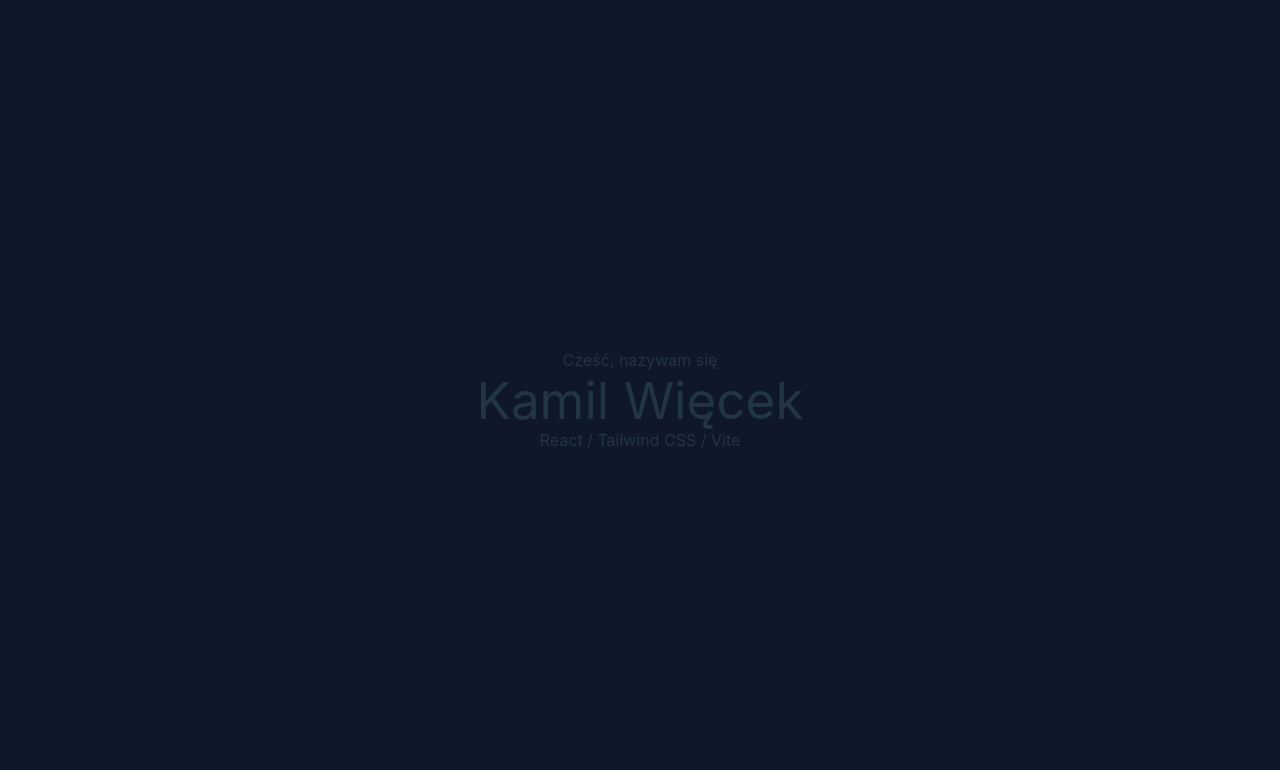
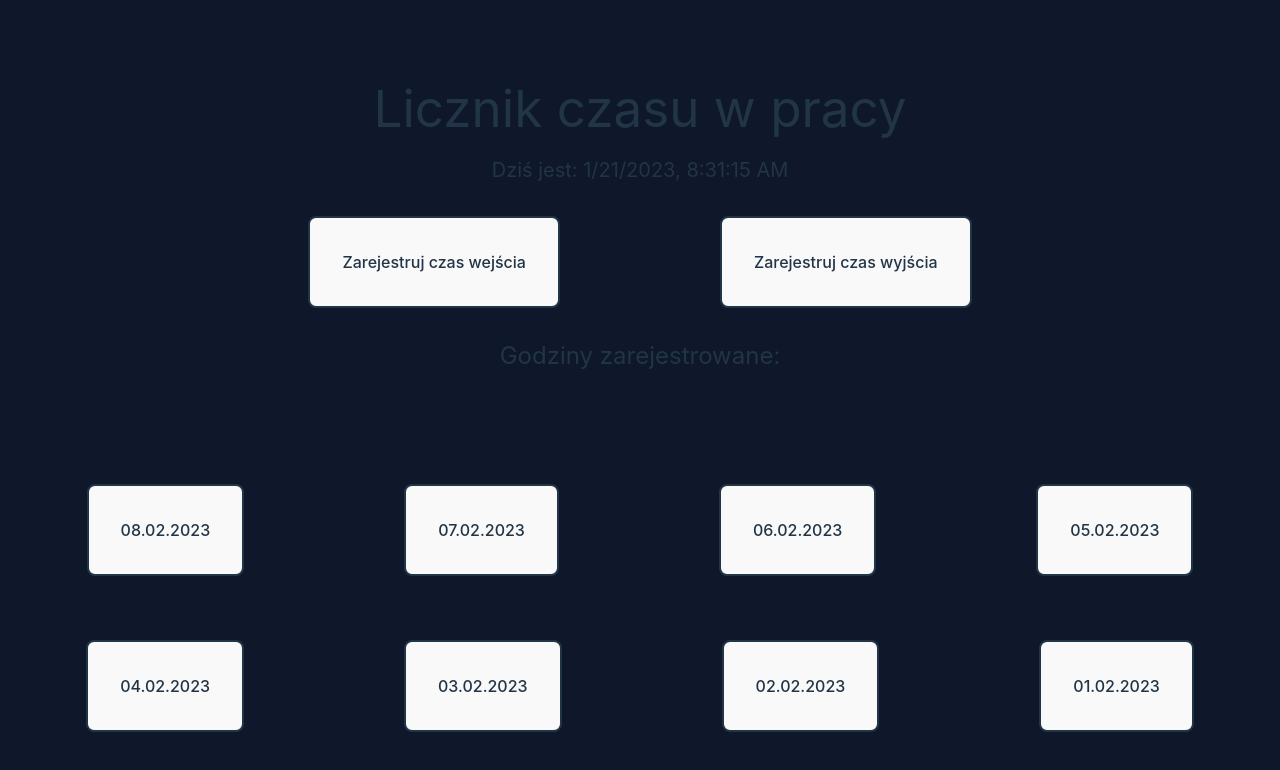
Before and after one commit to kamilek020/kamilwiecek, a React (Vite) app: page / in a window 1280 px wide. Shown: the top 770 px of the page. Built offline with nearby package versions, Linux system fonts and the light colour scheme.

Commit message:
First big commit

```diff
--- a/package.json
+++ b/package.json
@@ -9,10 +9,12 @@
     "preview": "vite preview"
   },
   "dependencies": {
+    "jquery": "^3.6.3",
     "react": "^18.2.0",
     "react-dom": "^18.2.0"
   },
   "devDependencies": {
+    "@types/jquery": "^3.5.16",
     "@types/react": "^18.0.26",
     "@types/react-dom": "^18.0.9",
     "@vitejs/plugin-react": "^3.0.0",
--- a/src/App.css
+++ b/src/App.css
@@ -1,8 +1,15 @@
 #root {
-  max-width: 1280px;
-  margin: 0 auto;
-  padding: 2rem;
+  width: 100%;
+  margin: 0;
+  padding: 0;
   text-align: center;
+  position: relative;
+}
+
+*, body{
+  margin:0;
+  padding:0;
+  box-sizing: border-box;
 }
 
 .logo {
--- a/src/App.jsx
+++ b/src/App.jsx
@@ -1,14 +1,17 @@
 import { useState } from 'react'
-import reactLogo from './assets/react.svg'
 import './App.css'
-import AboutMe from "./components/AboutMe";
+import Title from "./components/Title.jsx";
+import TimeNow from "./components/TimeNow.jsx";
+import Table from "./components/Table.jsx";
 
 function App() {
   const [count, setCount] = useState(0)
 
   return (
     <div className="App">
-      <AboutMe></AboutMe>
+      <Title></Title>
+      <TimeNow></TimeNow>
+      <Table></Table>
     </div>
   )
 }
--- a/src/components/AboutMe.jsx
+++ /dev/null
@@ -1,16 +0,0 @@
-import { useState } from 'react'
-
-
-function AboutMe() {
-    const [count, setCount] = useState(0)
-
-    return (
-        <div className="AboutMe">
-            <h5>Cześć, nazywam się</h5>
-            <h1>Kamil Więcek</h1>
-            <h6>React / Tailwind CSS / Vite</h6>
-        </div>
-    )
-}
-
-export default AboutMe
--- /dev/null
+++ b/src/components/Table.jsx
@@ -0,0 +1,31 @@
+import React from 'react';
+import $ from 'jquery';
+
+function Table() {
+    return (
+        <div className="Table">
+            <h1 className="text-2xl">Godziny zarejestrowane:</h1>
+            <div className="TableWithDate mt-20 flex justify-center flex-wrap">
+                <button type="button" className="btn button">08.02.2023</button>
+                <div className="ShowMoreInformation hidden">
+                    <p>Godzina zaczęcia: 10:00</p>
+                    <p>Godzina zakończenia: 15:00</p>
+                </div>
+                <button type="button" className="btn button">07.02.2023</button>
+                <button type="button" className="btn button">06.02.2023</button>
+                <button type="button" className="btn button">05.02.2023</button>
+                <button type="button" className="btn button">04.02.2023</button>
+                <button type="button" className="btn button">03.02.2023</button>
+                <button type="button" className="btn button">02.02.2023</button>
+                <button type="button" className="btn button">01.02.2023</button>
+            </div>
+        </div>
+    )
+}
+$(document).ready(function() {
+    $('.button').on('click', function () {
+        $('.ShowMoreInformation').toggle();
+    });
+});
+
+export default Table;
--- /dev/null
+++ b/src/components/TimeNow.jsx
@@ -0,0 +1,18 @@
+import React from 'react';
+
+class TimeNow extends React.Component {
+    state={
+        curDT : new Date().toLocaleString(),
+    }
+    render(){
+        return (
+            <div className="App">
+                <p className="text-xl pt-5">Dziś jest: {this.state.curDT}</p>
+                <button type="button" className="btn button">Zarejestruj czas wejścia</button>
+                <button type="button" className="btn button">Zarejestruj czas wyjścia</button>
+            </div>
+        );
+    }
+}
+
+export default TimeNow;
--- /dev/null
+++ b/src/components/Title.jsx
@@ -0,0 +1,11 @@
+import React from 'react'
+
+
+function Title() {
+    return (
+        <div className="AboutMe">
+            <h1>Licznik czasu w pracy</h1>
+        </div>
+    )
+}
+export default Title
--- a/src/index.css
+++ b/src/index.css
@@ -24,14 +24,14 @@ a {
   color: #646cff;
   text-decoration: inherit;
 }
+
 a:hover {
   color: #535bf2;
 }
 
 body {
-  margin: 0;
+  padding-top: 5rem;
   display: flex;
-  place-items: center;
   min-width: 320px;
   min-height: 100vh;
   background-color: #0f172a;
@@ -45,17 +45,25 @@ h1 {
 button {
   border-radius: 8px;
   border: 1px solid transparent;
-  padding: 0.6em 1.2em;
+  padding: 2em 2em;
+  margin: 2em 5em;
   font-size: 1em;
   font-weight: 500;
   font-family: inherit;
-  background-color: #1a1a1a;
+  background: white;
   cursor: pointer;
   transition: border-color 0.25s;
+  border: 2px solid #213547;
 }
+
+.buttonHidden{
+  display: none;
+}
+
 button:hover {
   border-color: #646cff;
 }
+
 button:focus,
 button:focus-visible {
   outline: 4px auto -webkit-focus-ring-color;
--- a/tailwind.config.cjs
+++ b/tailwind.config.cjs
@@ -5,7 +5,11 @@ module.exports = {
     "./src/**/*.{js,ts,jsx,tsx}",
   ],
   theme: {
-    extend: {},
+    extend: {
+      colors:{
+        "CHUJ": "#913939",
+      },
+    },
   },
   plugins: [],
 }
```
Also changed, not shown: 1 other file (tests, documents, lock files or other folders).
